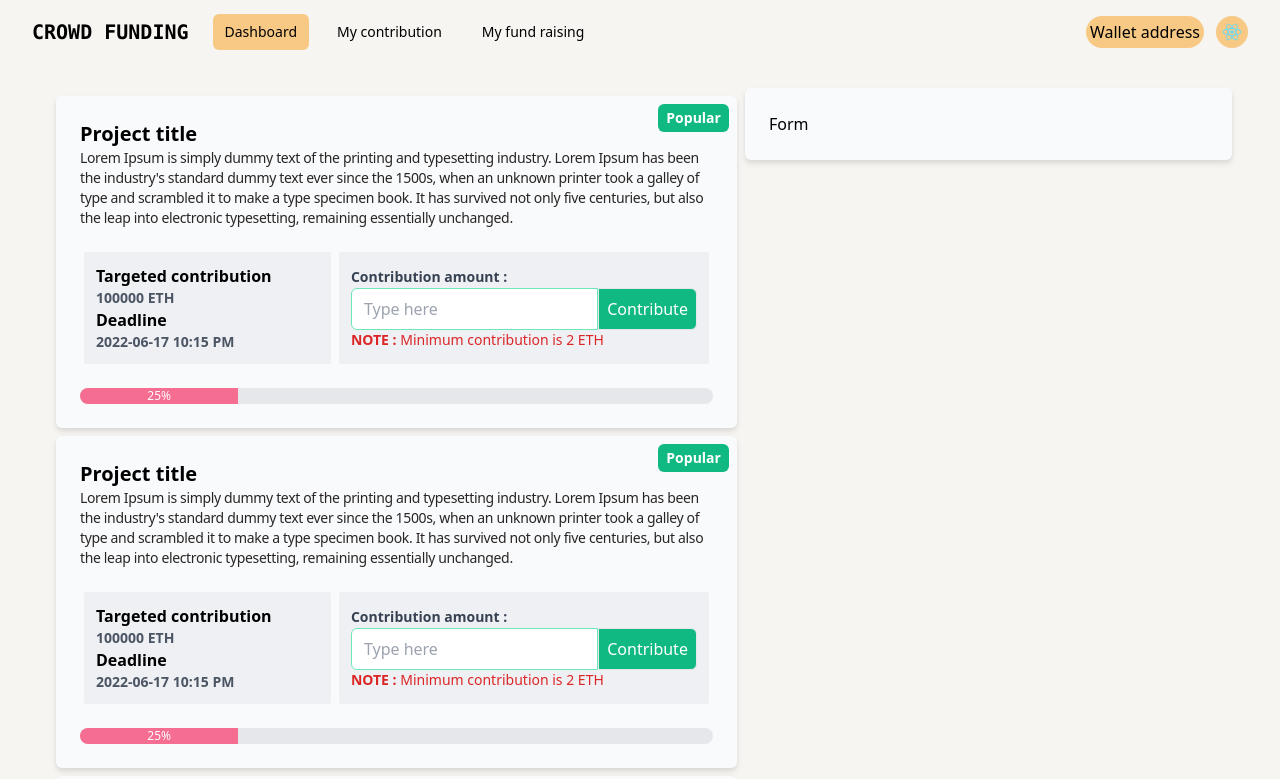
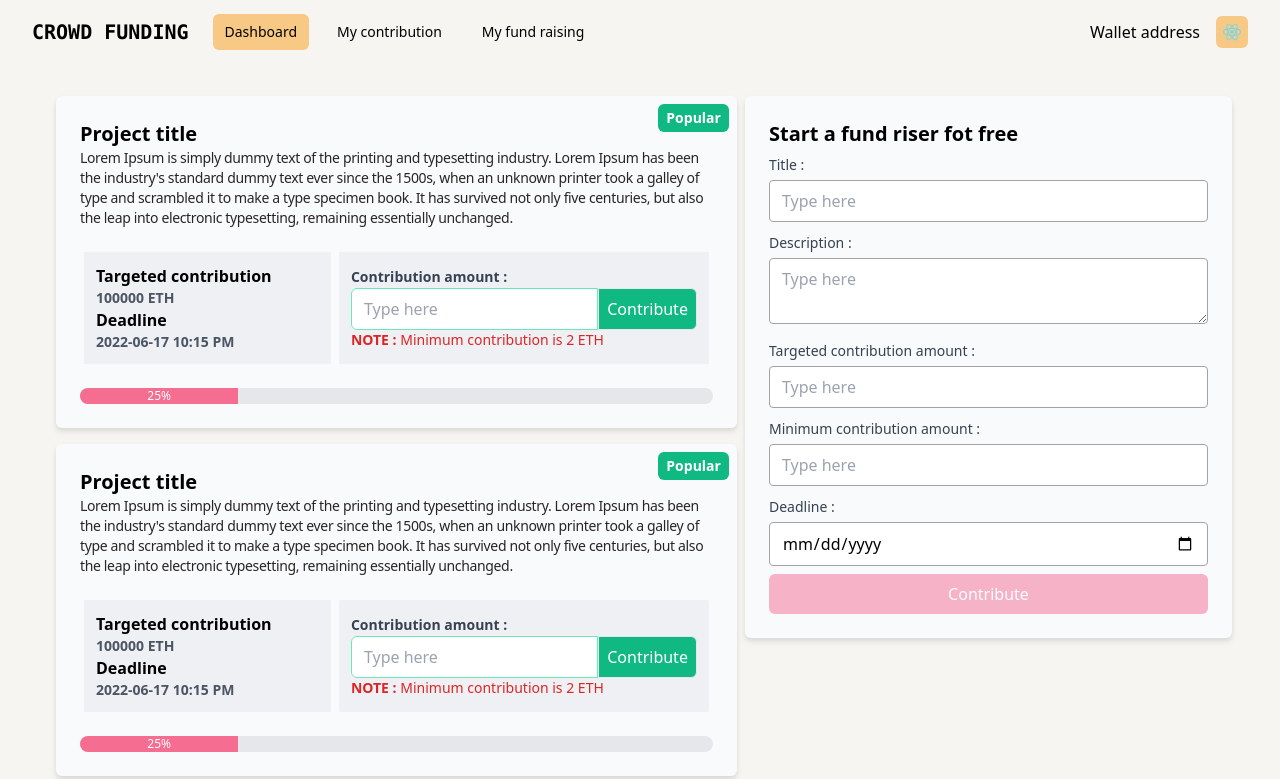
Before and after one commit to spandan114/Crowdfunding-DAPP, a React (Create React App) app in the folder client/: page / in a window 1280 px wide. Shown: the top 779 px of the page. Built offline with nearby package versions, Linux system fonts and the light colour scheme.

Commit message:
Start a fund riser form added

```diff
--- a/client/src/components/Navbar.js
+++ b/client/src/components/Navbar.js
@@ -35,14 +35,14 @@ const Navbar = () => {
                 </div>
             </div>
             <div className="absolute inset-y-0 right-0 flex items-center pr-2 sm:static sm:inset-auto sm:ml-6 sm:pr-0">
-                <button type="button" className="bg-[#F7C984] p-1 rounded-full text-greay hover:text-greay focus:outline-none focus:ring-2 focus:ring-offset-2 focus:ring-offset-gray-800 focus:ring-white">
-                <span >Wallet address</span>
+                <button type="button" className="p-1 rounded-full text-greay hover:text-greay ">
+                  <span >Wallet address</span>
                 </button>
 
                 {/* <!-- Profile  --> */}
                 <div className="ml-3 relative">
                 <div>
-                    <button type="button" className="bg-[#F7C984] flex text-sm rounded-full focus:outline-none focus:ring-0 focus:ring-offset-0 focus:ring-offset-gray-800 focus:ring-white" id="user-menu-button" aria-expanded="false" aria-haspopup="true">
+                    <button type="button" className="bg-[#F7C984] flex text-sm rounded-md focus:outline-none focus:ring-0 focus:ring-offset-0 focus:ring-white" id="user-menu-button" aria-expanded="false" aria-haspopup="true">
                     <span className="sr-only">Open user menu</span>
                     <img className="h-8 w-8 rounded-full" src={logo} alt=""/>
                     </button>
--- a/client/src/index.css
+++ b/client/src/index.css
@@ -4,6 +4,10 @@
 
 body{
     background: #F7F5F2;
+}
+
+button:disabled{
+    @apply opacity-50 cursor-not-allowed;
 }
 
 .card{
@@ -19,8 +23,12 @@ body{
 }
 
 .input{
-    @apply border border-emerald-300 py-2 px-3 rounded-l-md focus:outline-none focus:ring focus:ring-emerald-300 w-full;
+    @apply border border-emerald-300 py-2 px-3 focus:outline-none focus:ring focus:ring-emerald-300 w-full;
   }
+
+.form-control-input{
+    @apply border py-2 px-3 focus:outline-none focus:ring w-full rounded my-1;
+}
 
 .button{
     @apply border bg-emerald-500 text-white rounded-r-md px-2 hover:bg-emerald-600 active:bg-emerald-700 focus:outline-none focus:ring focus:ring-emerald-300;
--- a/client/src/pages/Dashboard.js
+++ b/client/src/pages/Dashboard.js
@@ -4,10 +4,10 @@ var projects = [1, 2, 3];
 
 const Dashboard = () => {
   return (
-    <div className="px-2 py-6 flex flex-col lg:px-12 lg:flex-row ">
+    <div className="px-2 py-4 flex flex-col lg:px-12 lg:flex-row ">
       <div className="lg:w-7/12 my-2 lg:my-0 lg:mx-2">
         {projects.map((data, i) => (
-          <div className="card relative overflow-hidden my-2">
+          <div className="card relative overflow-hidden my-4">
             <div className="ribbon bg-emerald-500">Popular</div>
             <h1 className="font-sans text-xl text-gray font-semibold hover:text-sky-500 hover:cursor-pointer">
               Project title
@@ -22,48 +22,53 @@ const Dashboard = () => {
             </p>
             <div className="flex flex-col lg:flex-row">
               <div className="inner-card w-full lg:w-2/5">
-                <p className="text-md font-bold font-sans text-gray">
-                  Targeted contribution
-                </p>
-                <p className="text-sm font-bold font-sans text-gray-600 ">
-                  100000 ETH
-                </p>
-                <p className="text-md font-bold font-sans text-gray">
-                  Deadline
-                </p>
-                <p className="text-sm font-bold font-sans text-gray-600 ">
-                  2022-06-17 10:15 PM
-                </p>
+                <p className="text-md font-bold font-sans text-gray">Targeted contribution</p>
+                <p className="text-sm font-bold font-sans text-gray-600 ">100000 ETH </p>
+                <p className="text-md font-bold font-sans text-gray">Deadline</p>
+                <p className="text-sm font-bold font-sans text-gray-600 ">2022-06-17 10:15 PM</p>
               </div>
               <div className="inner-card w-full lg:w-3/5">
-                <label className="text-sm text-gray-700 font-semibold">
-                  Contribution amount :{" "}
-                </label>
+                <label className="text-sm text-gray-700 font-semibold">Contribution amount :</label>
                 <div className="flex flex-row">
-                  <input
-                    type="number"
-                    placeholder="Type here"
-                    className="input"
-                  />
+                  <input type="number" placeholder="Type here" className="input rounded-l-md" />
                   <button className="button">Contribute</button>
                 </div>
-                <p className="text-sm text-red-600">
-                  <span className="font-bold">NOTE : </span> Minimum
-                  contribution is 2 ETH
-                </p>
+                <p className="text-sm text-red-600"> <span className="font-bold">NOTE : </span> Minimum contribution is 2 ETH </p>
               </div>
             </div>
 
             <div className="w-full bg-gray-200 rounded-full">
-              <div className="progress" style={{ width: "25%" }}>
-                25%
-              </div>
+              <div className="progress" style={{ width: "25%" }}> 25% </div>
             </div>
           </div>
         ))}
       </div>
-      <div className="card lg:w-5/12 h-fit">
-          <p>Form</p>
+      <div className="card lg:w-5/12 h-fit my-4">
+          <h1 className="font-sans font-bold text-xl">Start a fund riser fot free</h1>
+          <form>
+            <div className="form-control my-1">
+              <label className="text-sm text-gray-700">Title :</label>
+              <input type="text" placeholder="Type here" className="form-control-input border-neutral-400 focus:ring-neutral-200" />
+            </div>
+            <div className="form-control my-1">
+              <label className="text-sm text-gray-700">Description :</label>
+              <textarea placeholder="Type here" className="form-control-input border-neutral-400 focus:ring-neutral-200" ></textarea>
+            </div>
+            <div className="form-control my-1">
+              <label className="text-sm text-gray-700">Targeted contribution amount :</label>
+              <input type="number" placeholder="Type here" className="form-control-input border-neutral-400 focus:ring-neutral-200" />
+            </div>
+            <div className="form-control my-1">
+              <label className="text-sm text-gray-700">Minimum contribution amount :</label>
+              <input type="number" placeholder="Type here" className="form-control-input border-neutral-400 focus:ring-neutral-200" />
+            </div>
+            <div className="form-control my-1">
+              <label className="text-sm text-gray-700">Deadline :</label>
+              <input type="date" placeholder="Type here" className="form-control-input border-neutral-400 focus:ring-neutral-200" />
+            </div>
+
+            <button className="p-2 w-full bg-[#F56D91] text-white rounded-md hover:bg-[#d15677]" disabled>Contribute</button>
+          </form>
       </div>
     </div>
   );
```
